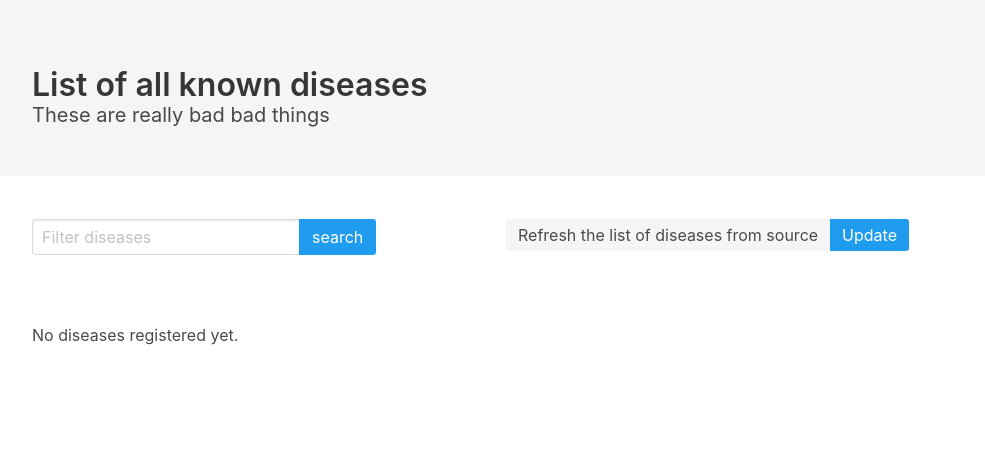
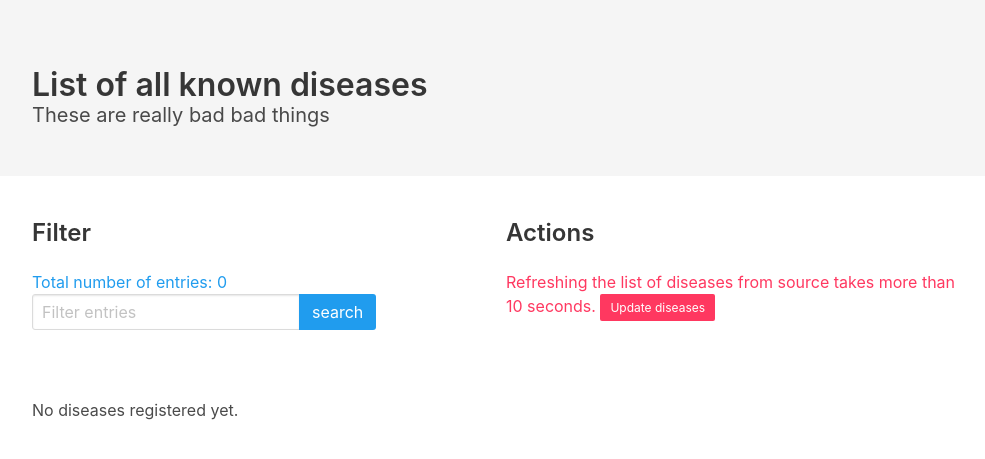
Before and after one commit to sylann/nursequest, a Flask app: page /diseases in a window 1280 px wide. Shown: the part 52-511 px from the top of the page, without its empty margins (146-1131 px from the left). Run offline with Flask 2, Linux system fonts and the light colour scheme; data that the repository does not hold is empty.

Commit message:
Add filter bar in users and patients. Extract filter bar in its own template. Adapt diseases update button.

```diff
--- /dev/null
+++ b/app/templates/_searchbar.html
@@ -0,0 +1,21 @@
+<h4 class="title is-4">Filter</h4>
+
+<p class="has-text-info">
+    {% if  searched %}
+    Number of entries with current filter:
+    {% else %}
+    Total number of entries:
+    {% endif %}
+    {{ data.total }}
+</p>
+
+<form action="{{ url_for(current_route) }}" method="get">
+    <div class="field has-addons">
+        <div class="control">
+            <input type="text" class="input" name="search" placeholder="Filter entries" value="{{ searched }}">
+        </div>
+        <div class="control">
+            <input type="submit" class="button is-info" value="search" />
+        </div>
+    </div>
+</form>
--- a/app/templates/diseases.html
+++ b/app/templates/diseases.html
@@ -7,23 +7,13 @@
     <div class="container">
             <div class="columns">
             <div class="column">
-                <form action="{{ url_for('get_diseases') }}" method="get">
-                    <div class="field has-addons">
-                        <div class="control">
-                            <input type="text" class="input" name="search" placeholder="Filter diseases" value="{{ searched }}">
-                        </div>
-                        <div class="control">
-                            <input type="submit" class="button is-info" value="search" />
-                        </div>
-                    </div>
-                </form>
+                {% include '_searchbar.html' %}
             </div>
             <div class="column">
-                <div class="tags has-addons">
-                    <span class="tag is-medium">Refresh the list of diseases from source</span>
-                    <!-- <span class="tag is-info">Update</span> -->
-                    <a href="{{ url_for('refresh_diseases') }}" class="tag is-info is-medium">Update</a>
-                </div>
+                <h4 class="title is-4">Actions</h4>
+                <p class="has-text-danger">Refreshing the list of diseases from source takes more than 10 seconds.
+                    <a href="{{ url_for('refresh_diseases') }}" class="button is-danger is-small">Update diseases</a>
+                </p>
             </div>
         </section>
 
--- a/app/templates/patients.html
+++ b/app/templates/patients.html
@@ -2,6 +2,12 @@
 
 {% block content %}
     {% include '_title.html' %}
+
+    <section class="section">
+        <div class="container">
+            {% include '_searchbar.html' %}
+        </div>
+    </section>
 
     <section class="section">
         <div class="container">
--- a/app/templates/users.html
+++ b/app/templates/users.html
@@ -2,6 +2,12 @@
 
 {% block content %}
     {% include '_title.html' %}
+
+    <section class="section">
+        <div class="container">
+            {% include '_searchbar.html' %}
+        </div>
+    </section>
 
     <section class="section">
         <div class="container">
```
Also changed, not shown: app/views/patients.py (+13 -2 lines), app/views/users.py (+12 -2 lines).
